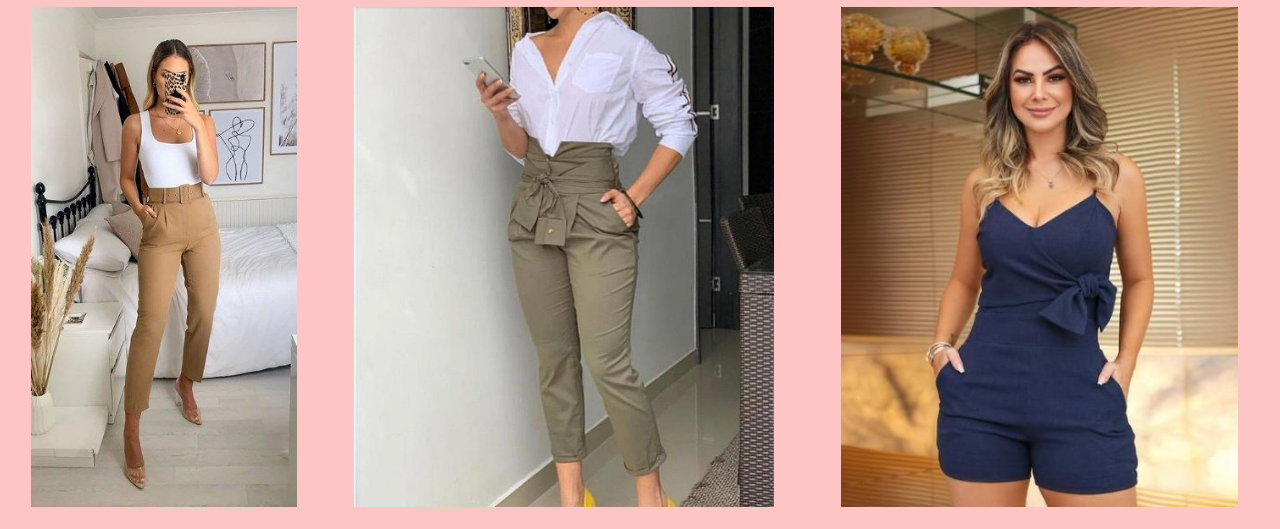
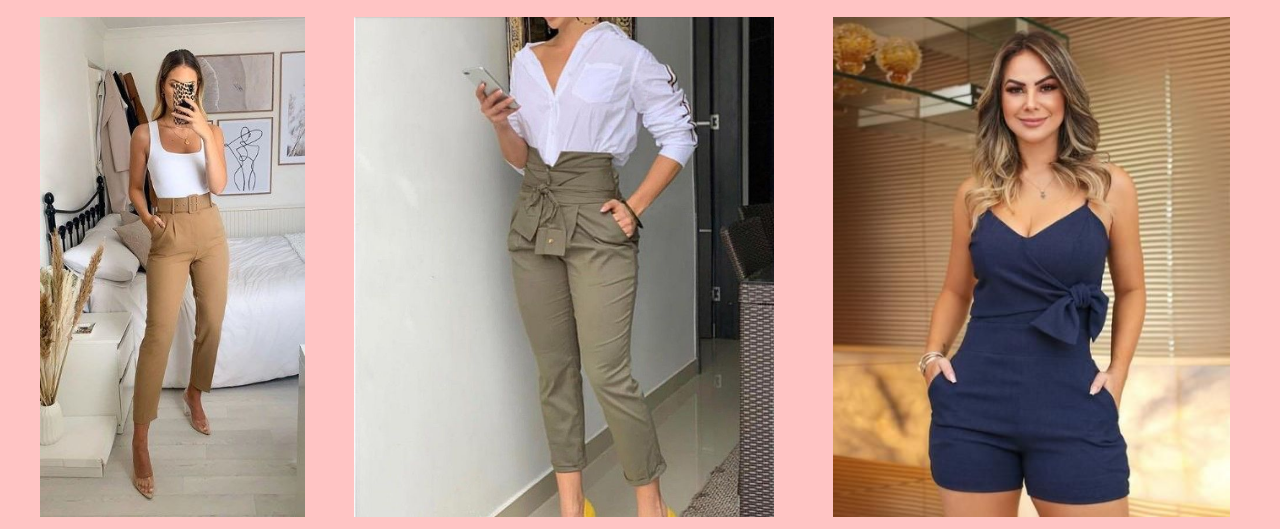
Before and after one commit to Brunebranca/Proyecto-1-, a plain HTML site: page Mi Proyecto/html/productos.html in a window 1280 px wide. Shown: the part 193-722 px from the top of the page. Drawn offline with nearby package versions, Linux system fonts and the light colour scheme.

Commit message:
modifique unos errores en mis clases

```diff
--- a/Mi Proyecto/css/style.css
+++ b/Mi Proyecto/css/style.css
@@ -185,10 +185,11 @@ td {
     font-weight: bold
 }
 
-.modelos {
+.contenedor-modelos {
     display: grid;
     grid-template-columns: repeat(3, auto);
-    margin: auto;
+    gap: 20px;
+    margin: 10px;
     padding: 10px;
     justify-items: center;
 }
--- a/Mi Proyecto/html/productos.html
+++ b/Mi Proyecto/html/productos.html
@@ -49,7 +49,7 @@
     </header>
     <main>
         <h2 class="contenedor-stock">Stock!!</h2>
-        <div class="modelos">
+        <div class="contenedor-modelos">
             <img src="/Mi Proyecto/img/modelo 1.jpg" class="modelouno" alt="Muestra">
             <img src="/Mi Proyecto/img/modelo 2.jpg" class="modelodos" height="590" alt="MUestra 2">
             <img src="/Mi Proyecto/img/modelo 3.jpg" class="modelotres" alt="Muestra 3">
```
